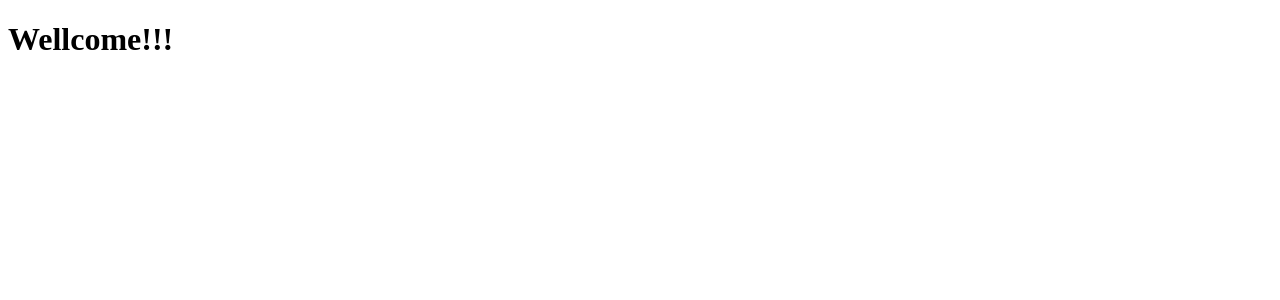
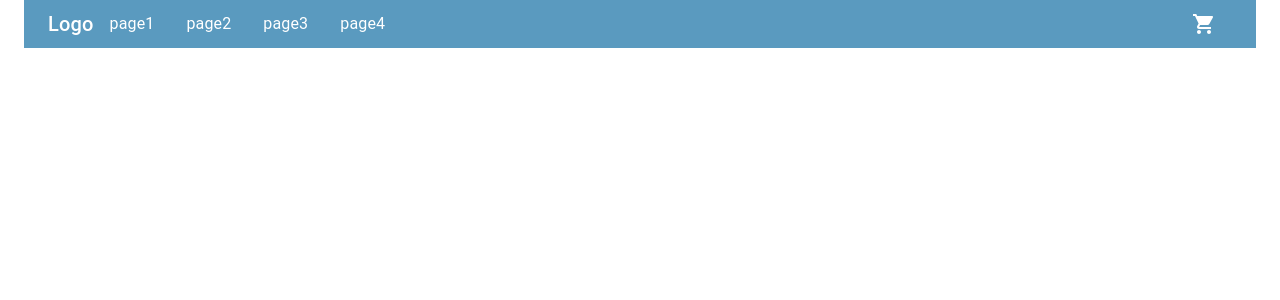
Before and after one commit to Albert-25/Cinema-Manager-App, a React (Create React App) app in the folder client-cine/: page / in a window 1280 px wide. Shown: the top 300 px of the page. Built offline with nearby package versions, Linux system fonts and the light colour scheme.

Commit message:
Navbar Basic

```diff
--- a/client-cine/package.json
+++ b/client-cine/package.json
@@ -3,6 +3,11 @@
   "version": "0.1.0",
   "private": true,
   "dependencies": {
+    "@emotion/react": "^11.8.2",
+    "@emotion/styled": "^11.8.1",
+    "@mui/icons-material": "^5.5.1",
+    "@mui/lab": "^5.0.0-alpha.73",
+    "@mui/material": "^5.5.1",
     "@testing-library/jest-dom": "^5.16.2",
     "@testing-library/react": "^12.1.4",
     "@testing-library/user-event": "^13.5.0",
--- /dev/null
+++ b/client-cine/src/components/Navbar/navbar.jsx
@@ -0,0 +1,105 @@
+import * as React from 'react';
+import AppBar from '@mui/material/AppBar';
+import Box from '@mui/material/Box';
+import Toolbar from '@mui/material/Toolbar';
+import Typography from '@mui/material/Typography';
+import IconButton from '@mui/material/IconButton';
+import MenuIcon from '@mui/icons-material/Menu';
+import MenuItem from '@mui/material/MenuItem'
+//-------------------------------------------
+import SwipeableDrawer from '@mui/material/SwipeableDrawer';
+import List from '@mui/material/List';
+import ListItem from '@mui/material/ListItem';
+import ListItemText from '@mui/material/ListItemText';
+import LocalGroceryStoreIcon from '@mui/icons-material/LocalGroceryStore';
+
+let pages=["page1","page2","page3","page4"]
+export default function Navbar() {
+  const [state, setState] = React.useState({
+    top: false,
+    left: false,
+    bottom: false,
+    right: false,
+  });
+   const [sizeScreen ,setSizeScreen]= React.useState(window.innerWidth)
+    React.useEffect(()=>{
+        let cancel=false
+        window.addEventListener('resize',(e)=>{
+            if(!cancel){
+                setSizeScreen(window.innerWidth)
+            }
+        })
+        return ()=>{cancel=true}
+    })
+
+
+
+  const toggleDrawer = (anchor, open) => (event) => {
+    if (
+      event &&
+      event.type === 'keydown' &&
+      (event.key === 'Tab' || event.key === 'Shift')
+    ) {
+      return;
+    }
+
+    setState({ ...state, [anchor]: open });
+  };
+
+  const list = (anchor) => (
+    <Box
+      sx={{ width: anchor === 'top' || anchor === 'bottom' ? 'auto' : 250 }}
+      role="presentation"
+      onClick={toggleDrawer(anchor, false)}
+      onKeyDown={toggleDrawer(anchor, false)}
+    >
+      <List>
+        {['Link1', 'Link2', 'Link3', 'Link4'].map((text, index) => (
+          <ListItem button key={text}>
+            <ListItemText primary={text} />
+          </ListItem>
+        ))}
+      </List>
+
+    </Box>
+  );
+  return (
+    <Box sx={{ flexGrow: 1 ,bgColor:"rgb(90, 154, 191)"}}>
+      <AppBar position="static" sx={{flexDirection:"row",justifyContent:"space-between",backgroundColor:"rgb(90, 154, 191)",boxShadow:"none",backdropFilter:"blur(10px)"}}>
+        <Toolbar variant="dense">
+          <SwipeableDrawer
+            anchor={"left"}
+            open={state["left"]}
+            onClose={toggleDrawer("left", false)}
+            onOpen={toggleDrawer("left", true)}
+          >
+            {list("left")}
+          </SwipeableDrawer>
+          <Typography variant="h6" color="inherit" component="div">
+            Logo
+          </Typography>
+            {sizeScreen>=1024?pages.map((page) => (
+                <MenuItem key={page}>
+                  <Typography textAlign="center">{page}</Typography>
+                </MenuItem>
+              )):null}
+        </Toolbar>
+        <div>
+         <IconButton
+          size="large"
+          aria-label="account of current user"
+          aria-controls="primary-search-account-menu"
+          aria-haspopup="true"
+          color="inherit"
+          sx={{marginRight:"1em"}}
+        >
+          <LocalGroceryStoreIcon />
+        </IconButton>
+         {sizeScreen<=1024?<IconButton edge="start" color="inherit" aria-label="menu" sx={{ mr: 2,right:"0" }} onClick={toggleDrawer("left", true)} >
+            <MenuIcon />
+        </IconButton>:null}
+        </div>
+      </AppBar>
+    </Box>
+  );
+}
--- a/client-cine/src/components/home/Home.js
+++ b/client-cine/src/components/home/Home.js
@@ -1,3 +1,13 @@
+import React from 'react'
+import Container from '@mui/material/Container';
+import CssBaseline from '@mui/material/CssBaseline';
+import Navbar from '../Navbar/navbar.jsx'
+
 export const Home = () => {
-  return <h1>Wellcome!!!</h1>
+  return(<React.Fragment>
+  <CssBaseline/>
+  <Container maxWidth="ls" sx={{height:"auto"}}>
+    <Navbar/>
+  </Container>
+  </React.Fragment>)
 }
```
Also changed, not shown: 1 other file (tests, documents, lock files or other folders).
